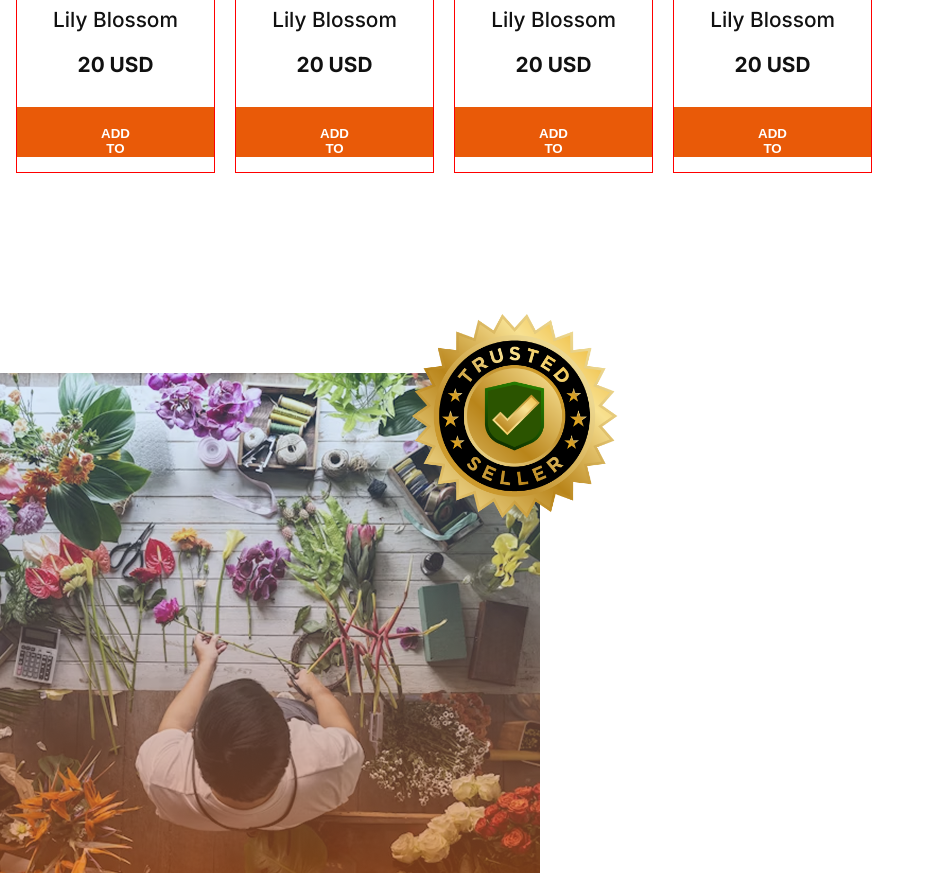
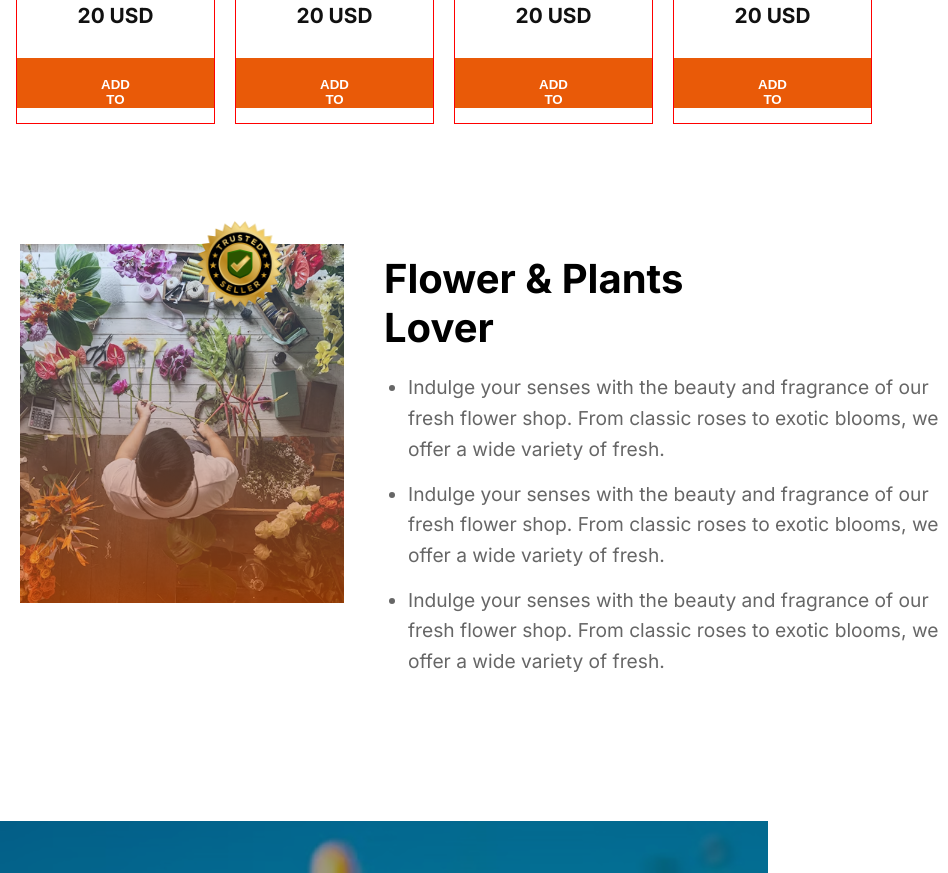
Before and after one commit to harunhira69/responsive-flower, a plain HTML site: page index.html in a window 768 px wide. Shown: the part 1587-2460 px from the top of the page, 948 px wide, since content can reach past the window. Drawn offline with Linux system fonts and the light colour scheme.

Commit message:
added badge section

```diff
--- a/flower/flower.css
+++ b/flower/flower.css
@@ -153,10 +153,12 @@ padding: 0 16px;
     margin-top: 200px;
 }
 .list-style {
-  list-style-type: disc;
+  list-style: disc;
   padding-left: 1.5rem;
+  color: gray;
   margin: 0;
   width: 100%;
+  display: block;
 }
 
 .bullet {
@@ -164,26 +166,27 @@ padding: 0 16px;
   color: rgba(0, 0, 0, 0.5);
   width: 540px;
   margin-bottom: 12px;
+  list-style: disc;
 }
-.flowers-head{
+.flowers-head {
   display: flex;
- flex-wrap: wrap;
-
-    align-items: flex-start;
-
-    gap: 60px;
+justify-content: space-between;
+gap: 70px;
+align-items: center;
+}
+.flower{
+    display: flex;
+    margin-top: 120px;
 }
 .store-img{
 width: 540px;
+max-width: 100%;
 }
 .flower-image{
     position: relative;
     display: inline-block;
 }
-.flower-plants{
-    width: 100%;
-    flex-direction: column;
-}
+
 .badge{
     position: absolute;
      width: 286px;
@@ -392,25 +395,22 @@ footer{
         grid-template-columns: repeat(2,1fr);
 
     }
-    .flowers-head{
+  .flowers-head {
     flex-direction: column;
     text-align: center;
     align-items: center;
-
   }
 
+  .store-img {
+    width: 100%;
+  }
 
-    .badge{
+  .badge {
     display: none;
   }
-   .store-img{
+
+  .bullet {
     width: 100%;
-    align-items: center;
-    text-align: center;
-   }
-   .flowers-head{
-    text-align: center;
-    align-items: center;
   }
 .our{
     align-items: center;
@@ -448,7 +448,8 @@ footer{
 @media screen and (min-width:576px) and (max-width:992px) {
     header{
         max-width: 1140px;
-        margin: 0 auto;
+        margin: 0 auto auto auto;
+        text-align: center;
         align-items: center;
     }
     nav{
@@ -458,12 +459,21 @@ footer{
         display: flex;
         justify-content: center;
         align-items: center;
+        text-align: center;
         padding-left: 16px;
        padding-right: 16px;
        margin-top: 120px;
+       margin-left: auto;
+       margin-right: auto;
     }
     .banners{
         width: 50%;
+    }
+    .card-head{
+        align-items: center;
+        text-align: center;
+        max-width: 1140px;
+        margin: auto;
     }
     .image{
         width: 50%;
@@ -481,14 +491,79 @@ footer{
         text-align: center;
 
     }
-       .flowers-head{
+   .flowers-head {
+    display: flex;
+    flex-direction: row;
+    align-items: flex-start;
+    justify-content: center;
+    gap: 40px;
+    padding: 0 20px;
+    flex-wrap: wrap;
+  }
+
+  .flower-image {
+    position: relative;
+    flex: 1;
+    max-width: 50%;
+    display: flex;
+    justify-content: center;
+  }
+
+  .store-img {
     width: 100%;
-    text-align: center;
-    align-items: center;
+    max-width: 540px;
+    height: 400px;
+
+   height:auto;
+   object-fit: cover;
+    display: block;
   }
-.store-img{
-    width: 100%;
+
+  .badge {
+    position: absolute;
+    display: block;
+    width: 120px;
+    top: -40px;
+    left: 80px;
+    transform: translateX(80px);
   }
+
+  .flower-plants {
+    flex: 1;
+    max-width: 50%;
+    text-align: left;
+    padding: 10px 0;
+  }
+
+  .flower-plants-title {
+    font-size: 2.5rem;
+    margin-bottom: 20px;
+  }
+
+  .list-style {
+    list-style-type: disc;
+    padding-left: 1.5rem;
+  }
+
+  .bullet {
+    font-size: 1.2rem;
+    color: rgba(0, 0, 0, 0.6);
+    margin-bottom: 14px;
+    line-height: 1.6;
+  }
+
+
+
+
+
+
+
+
+
+
+
+
+
 .card-head{
     justify-items: center;
     align-items: center;
--- a/index.html
+++ b/index.html
@@ -126,21 +126,26 @@
  <section class="flower">
     <div class="flowers-head">
       <div class="flower-image">
-                    <img src="assets/flower-store.png" alt="" class="store-img">
-                    <img src="assets/trusted-badge.png" alt="" class="badge">
+        <img src="assets/flower-store.png" alt="" class="store-img" />
+        <img src="assets/trusted-badge.png" alt="" class="badge" />
       </div>
       <div class="flower-plants">
         <h3 class="flower-plants-title">Flower & Plants Lover</h3>
         <ul class="list-style">
-                      <li class="bullet">Indulge your senses with the beauty and fragrance of our fresh flower shop. From classic roses to exotic blooms, we offer a wide variety of fresh.</li>
-                   <li class="bullet">Indulge your senses with the beauty and fragrance of our fresh flower shop. From classic roses to exotic blooms, we offer a wide variety of fresh.</li>
-                   <li class="bullet">Indulge your senses with the beauty and fragrance of our fresh flower shop. From classic roses to exotic blooms, we offer a wide variety of fresh.</li>
+          <li class="bullet">
+            Indulge your senses with the beauty and fragrance of our fresh flower shop. From classic roses to exotic blooms, we offer a wide variety of fresh.
+          </li>
+          <li class="bullet">
+            Indulge your senses with the beauty and fragrance of our fresh flower shop. From classic roses to exotic blooms, we offer a wide variety of fresh.
+          </li>
+          <li class="bullet">
+            Indulge your senses with the beauty and fragrance of our fresh flower shop. From classic roses to exotic blooms, we offer a wide variety of fresh.
+          </li>
         </ul>
-
       </div>
     </div>
+  </section>
 
-        </section>
         <!-- <section class="latest1">
             <div class="plant">
                 <h3 class="plant-title"><span class="span">Latest </span>Deals</h3>
```
Lines whose indentation alone changed are shown as unchanged.
